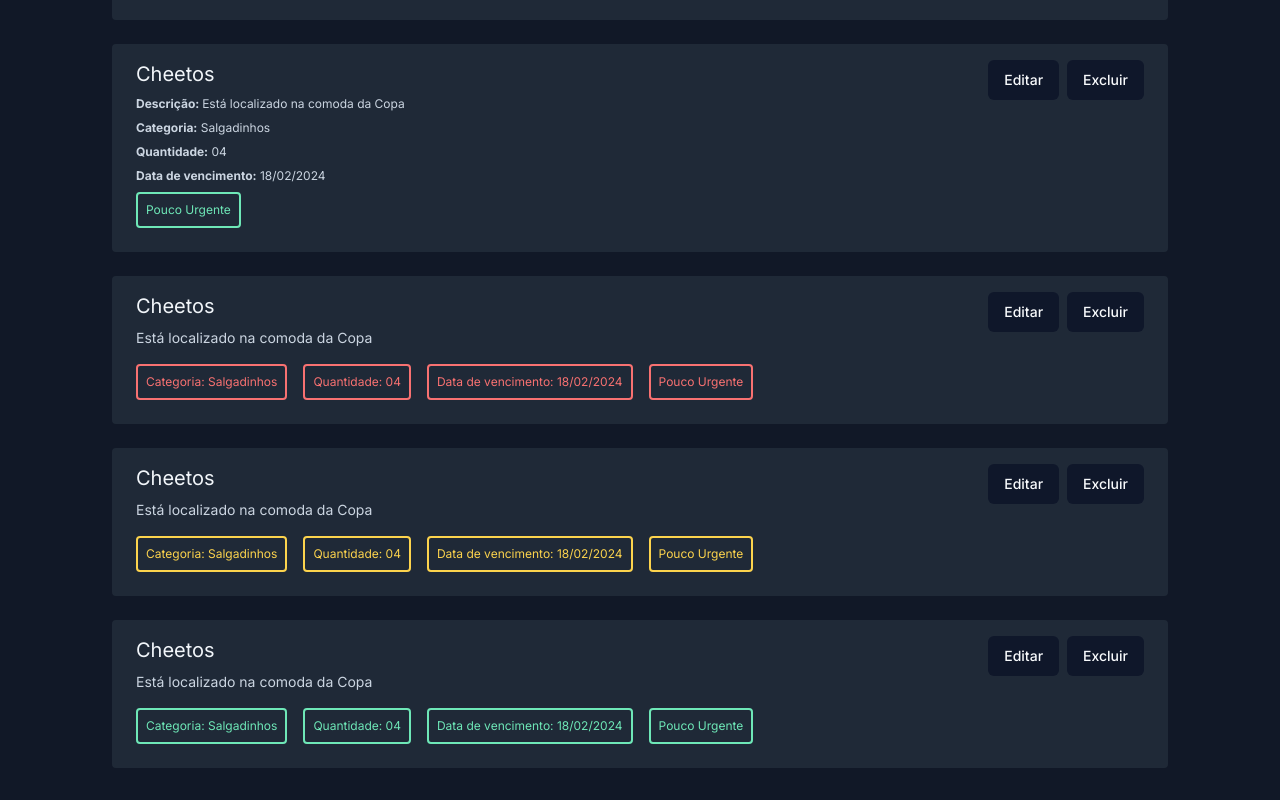
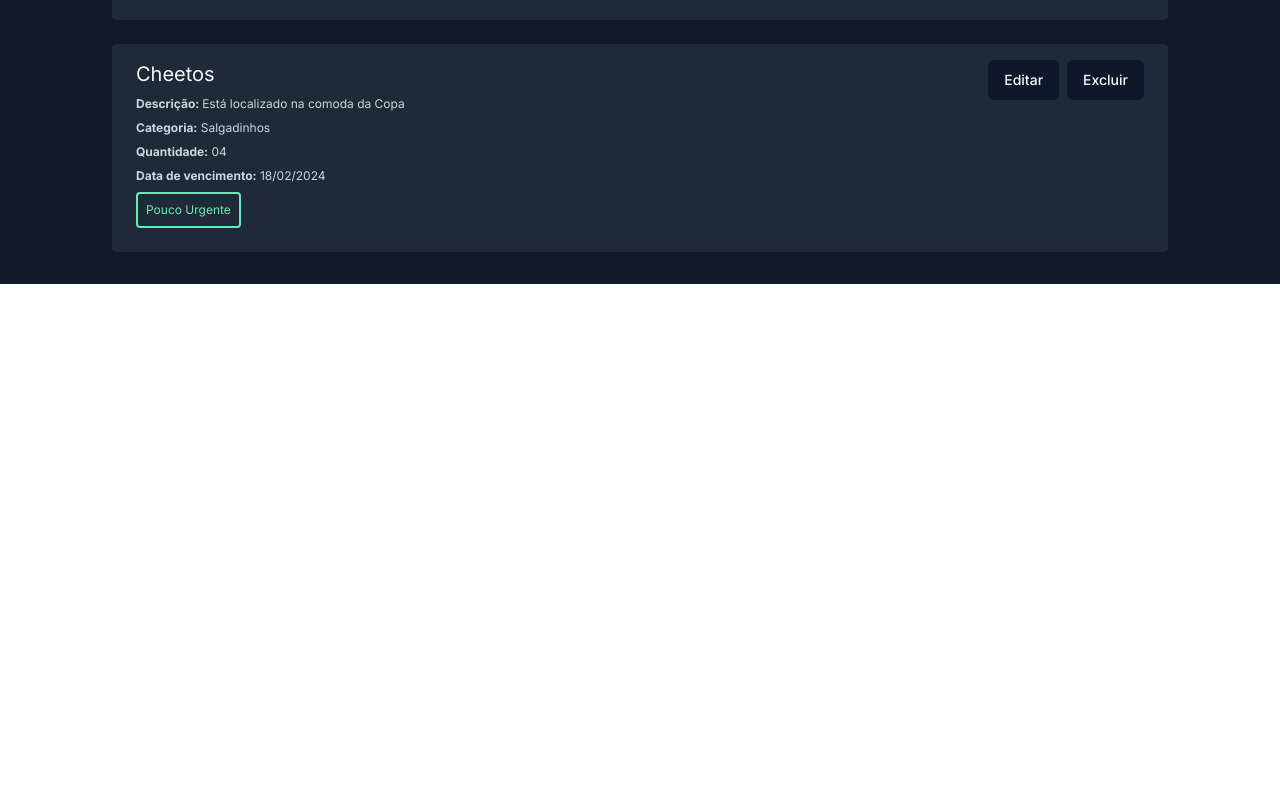
Before and after one commit to D-Ono/expiration-date-of-food-web, a Next.js app in the folder expiration-date-of-food/: page / in a window 1280 px wide. Shown: the part 524-1324 px from the top of the page. After the commit the page ends 808 px from the top, so only its background shows below. Built offline with nearby package versions, Linux system fonts and the light colour scheme.

Commit message:
feat: add create food form component

```diff
--- a/expiration-date-of-food/src/app/page.tsx
+++ b/expiration-date-of-food/src/app/page.tsx
@@ -1,28 +1,12 @@
+import { CreateFood } from "@/components/form/create-food-form";
 import { Button } from "@/components/ui/button";
-import { Dialog, DialogClose, DialogContent, DialogFooter, DialogHeader, DialogTrigger } from "@/components/ui/dialog";
 
 export default function Home() {
   return (
     <div className="bg-gray-900 p-8 px-28 h-full">
       <div className="flex justify-between mb-8">
         <h1 className="text-white text-3xl">Lista de Alimentos</h1>
-       <Dialog>
-        <DialogTrigger asChild>
-          <Button variant='default'>Adicionar</Button>
-        </DialogTrigger>
-
-        <DialogContent>
-          <DialogHeader>Novo alimento</DialogHeader>
-          <form>
-            <DialogFooter>
-              <DialogClose asChild>
-                <Button>Cancelar</Button>
-              </DialogClose>
-              <Button type="submit">Adicionar</Button>
-            </DialogFooter>
-          </form>
-        </DialogContent>
-       </Dialog>
+        <CreateFood />
       </div>
       <div className="flex rounded justify-between	p-4 px-6 bg-gray-800">
         <div className="flex-row gap-8">
@@ -78,84 +62,6 @@
           <Button>Excluir</Button>
         </div>
       </div>
-      <div className="flex rounded justify-between	p-4 px-6 bg-gray-800 mt-6">
-        <div className="flex-row gap-8">
-          <h1 className=" text-xl text-slate-100">Cheetos</h1>
-          <p className="text-slate-300 text-sm py-2">Está localizado na comoda da Copa</p>
-          <div className="flex gap-4">
-            <div className="p-2 border-color rounded border-red-400 border-2 my-2 w-fit">
-              <p className="text-red-400 text-xs">Categoria: Salgadinhos</p>
-            </div>
-            <div className="p-2 border-color rounded border-red-400 border-2 my-2 w-fit">
-              <p className="text-red-400 text-xs">Quantidade: 04</p>
-            </div>
-            <div className="p-2 border-color rounded border-red-400 border-2 my-2 w-fit">
-              <p className="text-red-400 text-xs">Data de vencimento: 18/02/2024</p>
-            </div>
-            <div className="p-2 border-color rounded border-red-400 border-2 my-2 w-fit">
-              <p className="text-red-400 text-xs">Pouco Urgente</p>
-            </div>
-          </div>
-        </div>
-        <div className="flex">
-          <div className="mr-2">
-            <Button>Editar</Button>
-          </div>
-          <Button>Excluir</Button>
-        </div>
-      </div>
-      <div className="flex rounded justify-between	p-4 px-6 bg-gray-800 mt-6">
-        <div className="flex-row gap-8">
-          <h1 className=" text-xl text-slate-100">Cheetos</h1>
-          <p className="text-slate-300 text-sm py-2">Está localizado na comoda da Copa</p>
-          <div className="flex gap-4">
-            <div className="p-2 border-color rounded border-amber-300 border-2 my-2 w-fit">
-              <p className="text-amber-300 text-xs">Categoria: Salgadinhos</p>
-            </div>
-            <div className="p-2 border-color rounded border-amber-300 border-2 my-2 w-fit">
-              <p className="text-amber-300 text-xs">Quantidade: 04</p>
-            </div>
-            <div className="p-2 border-color rounded border-amber-300 border-2 my-2 w-fit">
-              <p className="text-amber-300 text-xs">Data de vencimento: 18/02/2024</p>
-            </div>
-            <div className="p-2 border-color rounded border-amber-300 border-2 my-2 w-fit">
-              <p className="text-amber-300 text-xs">Pouco Urgente</p>
-            </div>
-          </div>
-        </div>
-        <div className="flex">
-          <div className="mr-2">
-            <Button>Editar</Button>
-          </div>
-          <Button>Excluir</Button>
-        </div>
-      </div>
-      <div className="flex rounded justify-between	p-4 px-6 bg-gray-800 mt-6">
-        <div className="flex-row gap-8">
-          <h1 className=" text-xl text-slate-100">Cheetos</h1>
-          <p className="text-slate-300 text-sm py-2">Está localizado na comoda da Copa</p>
-          <div className="flex gap-4">
-            <div className="p-2 border-color rounded border-emerald-300 border-2 my-2 w-fit">
-              <p className="text-emerald-300 text-xs">Categoria: Salgadinhos</p>
-            </div>
-            <div className="p-2 border-color rounded border-emerald-300 border-2 my-2 w-fit">
-              <p className="text-emerald-300 text-xs">Quantidade: 04</p>
-            </div>
-            <div className="p-2 border-color rounded border-emerald-300 border-2 my-2 w-fit">
-              <p className="text-emerald-300 text-xs">Data de vencimento: 18/02/2024</p>
-            </div>
-            <div className="p-2 border-color rounded border-emerald-300 border-2 my-2 w-fit">
-              <p className="text-emerald-300 text-xs">Pouco Urgente</p>
-            </div>
-          </div>
-        </div>
-        <div className="flex">
-          <div className="mr-2">
-            <Button>Editar</Button>
-          </div>
-          <Button>Excluir</Button>
-        </div>
-      </div>
     </div>
   );
 }
--- /dev/null
+++ b/expiration-date-of-food/src/components/form/create-food-form.tsx
@@ -0,0 +1,38 @@
+import { useForm } from "react-hook-form"
+import { Button } from "../ui/button"
+import { Dialog, DialogClose, DialogContent, DialogFooter, DialogHeader, DialogTrigger } from "../ui/dialog"
+import { Input } from "../ui/input"
+import { CreateFoodInfer, CreateFoodSchema } from "@/schemas/schema"
+import { zodResolver } from "@hookform/resolvers/zod"
+
+export const CreateFood = () => {
+    const form = useForm<CreateFoodInfer>({
+        resolver: zodResolver(CreateFoodSchema)
+    })
+
+    return (
+        <Dialog>
+        <DialogTrigger asChild>
+          <Button variant='default'>Adicionar</Button>
+        </DialogTrigger>
+
+        <DialogContent>
+          <DialogHeader>Novo alimento</DialogHeader>
+          <form>
+            <Input name="Nome do Alimento" />
+            <Input name="Descrição" />
+            <Input name="Categoria" />
+            <Input name="Data de Vencimento" />
+            <Input name="Quantidade" />
+            <Input name="Situação" />
+            <DialogFooter>
+              <DialogClose asChild>
+                <Button>Cancelar</Button>
+              </DialogClose>
+              <Button type="submit">Adicionar</Button>
+            </DialogFooter>
+          </form>
+        </DialogContent>
+       </Dialog>
+    )
+}
```
